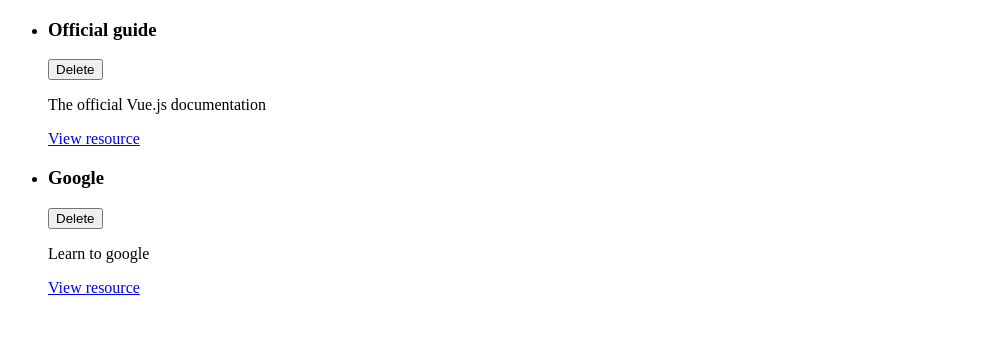
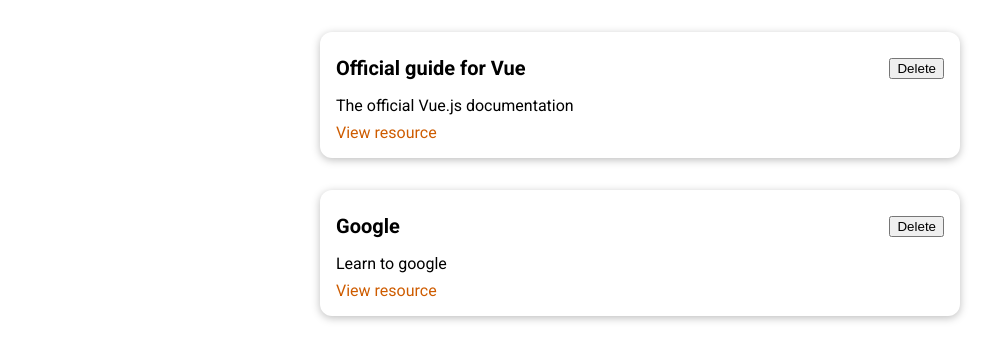
Before and after one commit to sajidul-kabir/Remember-me, a Vue app: page / in a window 1280 px wide. Shown: the top 360 px of the page, without its empty margins (0-995 px from the left). Built offline with nearby package versions, Linux system fonts and the light colour scheme.

Commit message:
base card component for the project added

```diff
--- a/src/App.vue
+++ b/src/App.vue
@@ -22,7 +22,7 @@
       resources: [
         {
           id: 1,
-          title: 'Official guide',
+          title: 'Official guide for Vue',
           description: 'The official Vue.js documentation',
           link: 'https://vuejs.org/',
         },
@@ -38,4 +38,25 @@
 };
 </script>
 
-<style></style>
+<style>
+@import url('https://fonts.googleapis.com/css2?family=Roboto:wght@400;700&display=swap');
+
+* {
+  box-sizing: border-box;
+}
+
+html {
+  font-family: 'Roboto', sans-serif;
+}
+
+body {
+  margin: 0;
+}
+ul {
+  list-style: none;
+  margin: 0;
+  padding: 0;
+  margin: auto;
+  max-width: 40rem;
+}
+</style>
--- /dev/null
+++ b/src/components/UI/BaseCard.vue
@@ -0,0 +1,15 @@
+<template>
+  <div>
+    <slot></slot>
+  </div>
+</template>
+
+<style scoped>
+div {
+  border-radius: 12px;
+  box-shadow: 0 2px 8px rgba(0, 0, 0, 0.26);
+  padding: 1rem;
+  margin: 2rem auto;
+  max-width: 40rem;
+}
+</style>
--- a/src/components/learning-resources/ResourceItem.vue
+++ b/src/components/learning-resources/ResourceItem.vue
@@ -1,17 +1,18 @@
 <template>
   <li>
-    <div>
+    <base-card>
       <header>
         <h3>
           {{ title }}
         </h3>
         <button>Delete</button>
       </header>
-    </div>
-    <p>{{ description }}</p>
-    <nav>
-      <a :href="link">View resource</a>
-    </nav>
+
+      <p>{{ description }}</p>
+      <nav>
+        <a :href="link">View resource</a>
+      </nav>
+    </base-card>
   </li>
 </template>
 
@@ -20,3 +21,35 @@
   props: ['title', 'description', 'link'],
 };
 </script>
+
+<style scoped>
+li {
+  margin: auto;
+  max-width: 40rem;
+}
+
+header {
+  display: flex;
+  justify-content: space-between;
+  align-items: center;
+}
+
+h3 {
+  font-size: 1.25rem;
+  margin: 0.5rem 0;
+}
+
+p {
+  margin: 0.5rem 0;
+}
+
+a {
+  text-decoration: none;
+  color: #ce5c00;
+}
+
+a:hover,
+a:active {
+  color: #c89300;
+}
+</style>
```
Also changed, not shown: src/main.js (+6 -1 lines).
